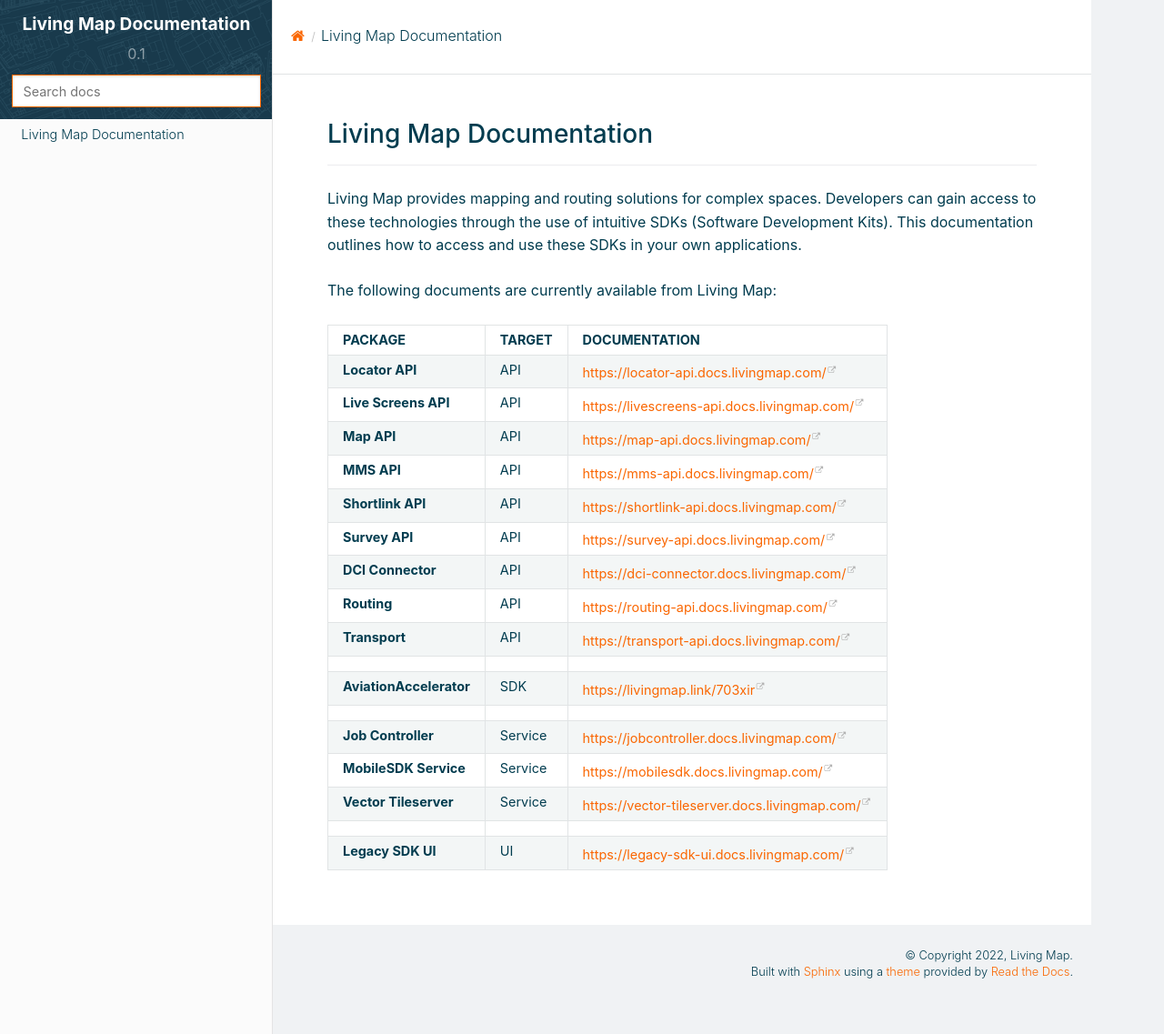
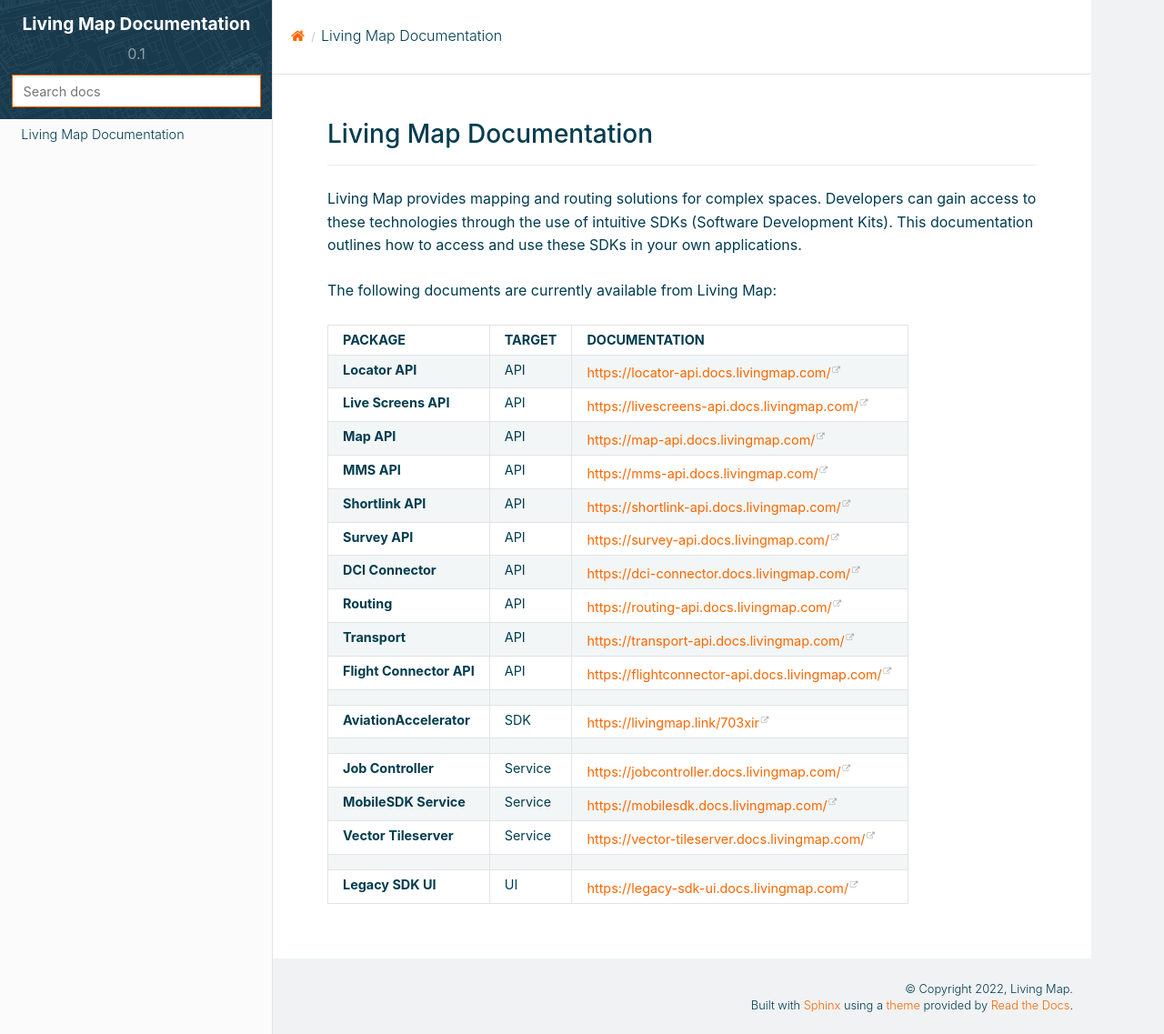
Before and after one commit to livingmap/documentation, a Sphinx documentation site: the page built from source/index.rst, in a window 1280 px wide and 1137 px high. Shown: the whole window at 91% size. Built offline with Sphinx 7.4.7 and the Read the Docs theme 2.0.0, drawn with Linux system fonts in a browser that asks for light colours.

Commit message:
add flight connector api docs

```diff
--- a/source/index.rst
+++ b/source/index.rst
@@ -28,6 +28,8 @@
 +---------------------------+-----------------------+---------------------------------------------------------------+
 | **Transport**             | API                   | `<https://transport-api.docs.livingmap.com/>`_                |
 +---------------------------+-----------------------+---------------------------------------------------------------+
+| **Flight Connector API**  | API                   | `<https://flightconnector-api.docs.livingmap.com/>`_          |
++---------------------------+-----------------------+---------------------------------------------------------------+
 |                           |                       |                                                               |
 +---------------------------+-----------------------+---------------------------------------------------------------+
 | **AviationAccelerator**   | SDK                   | `<https://livingmap.link/703xir>`_                            |
```
